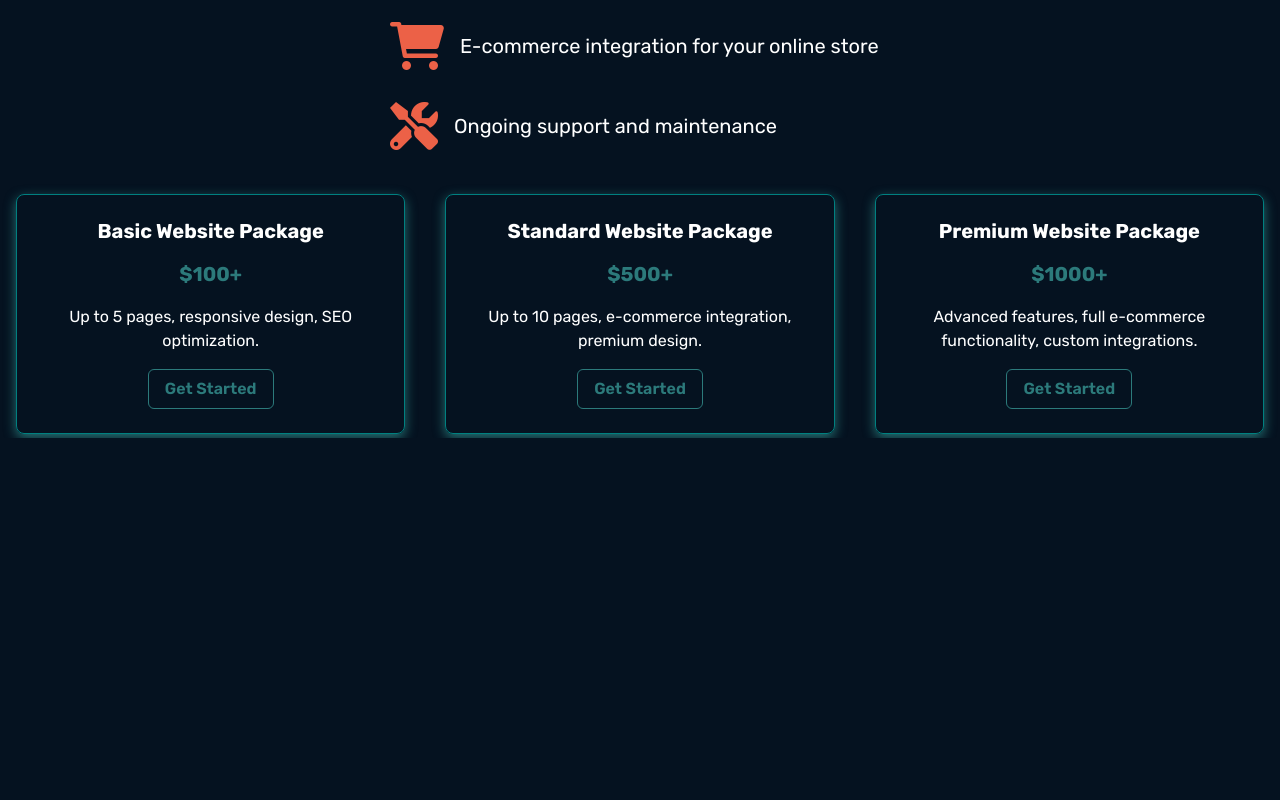
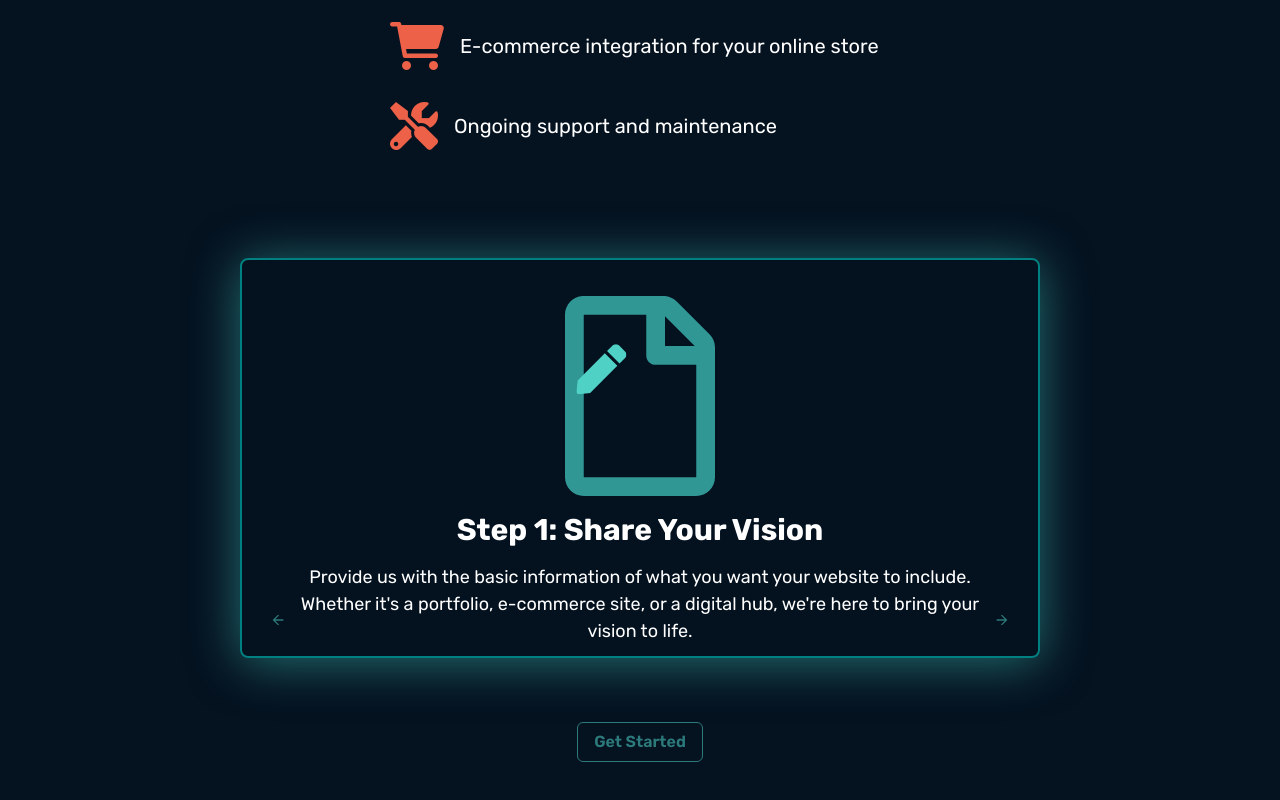
Before and after one commit to AuchnotOuch/alswebservices, a React (Create React App) app in the folder frontend/: page / in a window 1280 px wide. Shown: the part 1050-1850 px from the top of the page. Before the commit the page ends 1488 px from the top, so only its background shows below. Built offline with nearby package versions, Linux system fonts and the light colour scheme.

Commit message:
made code more modular for the slides on the landing page and created a confetti effect

```diff
--- a/frontend/package.json
+++ b/frontend/package.json
@@ -3,6 +3,7 @@
   "version": "0.1.0",
   "private": true,
   "dependencies": {
+    "@chakra-ui/icons": "^2.1.1",
     "@chakra-ui/react": "^2.8.2",
     "@emotion/react": "^11.13.3",
     "@emotion/styled": "^11.13.0",
--- a/frontend/src/components/HeroSection.js
+++ b/frontend/src/components/HeroSection.js
@@ -34,7 +34,7 @@ const HeroSection = () => {
                     </Text>
 
                     {/* Down arrow button for smooth scrolling */}
-                    <ScrollLink to="services" smooth={true} duration={500} offset={-100}>
+                    <ScrollLink to="guarantees" smooth={true} duration={500} offset={-100}>
                         <IconButton
                             aria-label="Scroll down"
                             icon={<FaArrowDown />}
--- a/frontend/src/components/ServiceHighlight.js
+++ b/frontend/src/components/ServiceHighlight.js
@@ -1,102 +1,162 @@
-import React from 'react';
-import { SimpleGrid, Box, Heading, Text, Button, VStack } from "@chakra-ui/react";
+import React, { useState, useEffect } from 'react';
+import { VStack, Box, IconButton, Button, HStack } from "@chakra-ui/react";
+import { motion } from "framer-motion";
+import { ArrowBackIcon, ArrowForwardIcon } from "@chakra-ui/icons";
 import { useNavigate } from 'react-router-dom';
+import SlideOne from './ServiceSlides/SlideOne';
+import SlideTwo from './ServiceSlides/SlideTwo';
+import SlideThree from './ServiceSlides/SlideThree';
+import SlideFour from './ServiceSlides/SlideFour';
 
 const ServiceHighlight = () => {
+    const [currentSlide, setCurrentSlide] = useState(0);
     const navigate = useNavigate();
 
-    const handleGetStartedClick = (serviceType) => {
-        navigate(`/services/${serviceType}`);
+    const slides = [<SlideOne />, <SlideTwo />, <SlideThree />, <SlideFour />];
+
+    const handleNextSlide = () => {
+        setCurrentSlide((prevSlide) => (prevSlide + 1) % slides.length);
     };
 
+    const handlePreviousSlide = () => {
+        setCurrentSlide((prevSlide) => (prevSlide - 1 + slides.length) % slides.length);
+    };
+
+    const handleGetStarted = () => {
+        navigate("/build");
+    };
+
+    // Confetti animation
+    const createConfetti = () => {
+        const container = document.getElementById("confetti-container");
+        if (!container) return;
+
+        const colors = ['#FF595E', '#FFCA3A', '#8AC926', '#1982C4', '#6A4C93'];
+
+        for (let i = 0; i < 100; i++) {
+            const confetti = document.createElement("div");
+            confetti.className = "confetti-piece";
+            const color = colors[Math.floor(Math.random() * colors.length)];
+            confetti.style.backgroundColor = color;
+            container.appendChild(confetti);
+
+            // Random positioning and size
+            const size = Math.random() * 8 + 4 + 'px';
+            confetti.style.width = size;
+            confetti.style.height = size;
+
+            // Start at the bottom
+            confetti.style.left = '50%';
+            confetti.style.bottom = '0';
+            confetti.style.position = 'absolute';
+
+            // Explosion effect with wider horizontal and vertical spread
+            const explosionX = (Math.random() - 0.5) * 1500;  // Wide horizontal spread
+            const explosionY = -(Math.random() * 500 + 300);  // Vertical burst upward
+            const initialSpeed = Math.random() * 200 + 500;  // Speed for explosion phase
+
+            // Animate the explosion phase (burst) and drift down (slow phase)
+            confetti.animate([
+                { transform: `translateY(0) translateX(0)`, opacity: 1 },
+                { transform: `translateY(${explosionY}px) translateX(${explosionX}px)`, opacity: 1 }
+            ], {
+                duration: initialSpeed,
+                easing: 'ease-out',
+                iterations: 1,
+            });
+
+            // Drift down effect with random falling speed and a slight float effect
+            const driftSpeed = Math.random() * 3000 + 4000;  // Slow drift down
+            setTimeout(() => {
+                confetti.animate([
+                    { transform: `translateY(${explosionY}px) translateX(${explosionX}px)`, opacity: 1 },
+                    { transform: `translateY(1000px) translateX(${explosionX}px)`, opacity: 0 }
+                ], {
+                    duration: driftSpeed,
+                    easing: 'ease-in',
+                    iterations: 1,
+                });
+            }, initialSpeed);  // Delay drift down until explosion finishes
+
+            // Remove the confetti after animation
+            setTimeout(() => {
+                confetti.remove();
+            }, initialSpeed + driftSpeed);
+        }
+    };
+
+    // Automatically advance slides and trigger confetti on slide 4
+    useEffect(() => {
+        const interval = setInterval(() => {
+            handleNextSlide();
+        }, 8000); // 8-second interval per slide
+
+        return () => clearInterval(interval);
+    }, []);
+
+    useEffect(() => {
+        if (currentSlide === 3) {
+            createConfetti(); // Trigger confetti on slide 4
+        }
+    }, [currentSlide]);
+
     return (
-        <Box id="services" py={1} px={4} bg="transparent" >
-            <SimpleGrid columns={[1, null, 3]} spacing="40px" bg="transparent">
-                {/* Basic Package */}
-                <Box
-                    borderWidth="1px"
-                    borderRadius="lg"
-                    borderColor="teal"
-                    color="white"
-                    overflow="hidden"
-                    p={6}
-                    bg="transparent"
-                    boxShadow="0 4px 12px rgba(56, 178, 172, 0.6)"
-                    textAlign="center"
-                    height="full"  // Ensure the box is full height
+        <VStack spacing={8} alignItems="center" justify="center" h="80vh" bg="transparent" position="relative" zIndex={99}>
+            {/* Slide Container */}
+            <Box
+                borderWidth="2px"
+                borderColor="teal"
+                borderRadius="lg"
+                bg="rgba(5, 18, 32, .7)"
+                p={9}
+                boxShadow="0 4px 50px rgba(56, 178, 172, 0.6)"
+                w="100%"
+                maxW="800px"
+                maxH="400px"
+                textAlign="center"
+                position="relative"
+                zIndex={1}
+            >
+                <motion.div
+                    key={currentSlide}
+                    initial={{ opacity: 0, y: -20 }}
+                    animate={{ opacity: 1, y: 0 }}
+                    transition={{ duration: 0.5 }}
                 >
-                    <VStack spacing={4} justifyContent="space-between" height="full" bg="transparent">
-                        <Heading size="md">Basic Website Package</Heading>
-                        <Text fontWeight="bold" fontSize="xl" color="teal.600">$100+</Text>
-                        <Text>Up to 5 pages, responsive design, SEO optimization.</Text>
-                        <Button
-                            colorScheme="teal"
-                            variant="outline"
-                            size="md"
-                            onClick={() => handleGetStartedClick('basic')}
-                        >
-                            Get Started
-                        </Button>
-                    </VStack>
-                </Box>
+                    {slides[currentSlide]}
+                </motion.div>
 
-                {/* Standard Package */}
-                <Box
-                    borderWidth="1px"
-                    borderRadius="lg"
-                    overflow="hidden"
-                    borderColor="teal"
-                    color="white"
-                    p={6}
-                    bg="transparent"
-                    boxShadow="0 4px 12px rgba(56, 178, 172, 0.6)"
-                    textAlign="center"
-                    height="full"  // Ensure the box is full height
-                >
-                    <VStack spacing={4} justifyContent="space-between" height="full">
-                        <Heading size="md">Standard Website Package</Heading>
-                        <Text fontWeight="bold" fontSize="xl" color="teal.600">$500+</Text>
-                        <Text>Up to 10 pages, e-commerce integration, premium design.</Text>
-                        <Button
-                            colorScheme="teal"
-                            variant="outline"
-                            size="md"
-                            onClick={() => handleGetStartedClick('standard')}
-                        >
-                            Get Started
-                        </Button>
-                    </VStack>
-                </Box>
+                <Box id="confetti-container" position="absolute" top={0} left={0} width="100%" height="100%" zIndex={0}></Box>
+                {/* Arrow buttons inside the slide container, positioned at the bottom */}
+                <HStack justify="space-between" position="absolute" bottom={4} left={4} right={4} zIndex={2}>
+                    <IconButton
+                        icon={<ArrowBackIcon />}
+                        colorScheme="teal"
+                        variant="ghost"
+                        onClick={handlePreviousSlide}
+                        cursor="pointer"
+                        zIndex={99}  // Ensure it's on top of everything
+                    />
+                    <IconButton
+                        icon={<ArrowForwardIcon />}
+                        colorScheme="teal"
+                        variant="ghost"
+                        onClick={handleNextSlide}
+                        cursor="pointer"
+                        zIndex={99}  // Ensure it's on top of everything
+                    />
+                </HStack>
+            </Box>
 
-                {/* Premium Package */}
-                <Box
-                    borderWidth="1px"
-                    borderRadius="lg"
-                    borderColor="teal"
-                    color="white"
-                    overflow="hidden"
-                    p={6}
-                    bg="transparent"
-                    boxShadow="0 4px 12px rgba(56, 178, 172, 0.6)"
-                    textAlign="center"
-                    height="full"  // Ensure the box is full height
-                >
-                    <VStack spacing={4} justifyContent="space-between" height="full">
-                        <Heading size="md">Premium Website Package</Heading>
-                        <Text fontWeight="bold" fontSize="xl" color="teal.600">$1000+</Text>
-                        <Text>Advanced features, full e-commerce functionality, custom integrations.</Text>
-                        <Button
-                            colorScheme="teal"
-                            variant="outline"
-                            size="md"
-                            onClick={() => handleGetStartedClick('premium')}
-                        >
-                            Get Started
-                        </Button>
-                    </VStack>
-                </Box>
-            </SimpleGrid>
-        </Box>
+            {/* Get Started Button */}
+            <HStack spacing={4} mt={8}>
+                <Button colorScheme="teal" variant="outline" onClick={handleGetStarted}>
+                    Get Started
+                </Button>
+            </HStack>
+
+            {/* Confetti Container */}
+        </VStack>
     );
 };
 
--- /dev/null
+++ b/frontend/src/components/ServiceSlides/SlideFour.js
@@ -0,0 +1,24 @@
+import React from 'react';
+import { VStack, Heading, Text, Box } from "@chakra-ui/react";
+
+const SlideFour = () => {
+    return (
+        <Box
+            position="relative"
+            height="100%"
+            display="flex"
+            alignItems="center"
+            justifyContent="center"
+            bg="transparent"
+            flexDirection="column"
+            textAlign="center"
+        >
+            <Heading size="lg" color="white">Step 4: Watch Your Vision Come to Life</Heading>
+            <Text fontSize="lg" color="white" mt={4}>
+                Once everything is finalized, sit back and watch your website come to life. Your digital presence will be enhanced with a professional, engaging website.
+            </Text>
+        </Box>
+    );
+};
+
+export default SlideFour;
--- /dev/null
+++ b/frontend/src/components/ServiceSlides/SlideOne.js
@@ -0,0 +1,47 @@
+import React from 'react';
+import { VStack, Icon, Box, Text, Heading } from "@chakra-ui/react";
+import { motion } from "framer-motion";
+import { FaPen, FaRegFile } from "react-icons/fa"; // Pen and Paper Icon
+
+const SlideOne = () => {
+    const penMotion = {
+        initial: { x: 0, y: 0 },
+        animate: {
+            x: [0, 100, 0], // Moves horizontally across the paper
+            y: [0, 30, 60, 90, 120], // Simulates lines being written
+        },
+        transition: {
+            repeat: Infinity,
+            duration: 5, // Adjust duration for smoother motion
+            ease: "easeInOut",
+        },
+    };
+
+    return (
+        <VStack spacing={4} align="center">
+            <Box position="relative" width="200px" height="200px">
+                {/* Paper Icon */}
+                <Icon as={FaRegFile} w={200} h={200} color="teal.500" />
+
+                {/* Pen Icon */}
+                <motion.div
+                    initial="initial"
+                    animate="animate"
+                    transition="transition"
+                    style={{ position: "absolute", top: 30, left: 20 }}
+                    {...penMotion}
+                >
+                    <Icon as={FaPen} w={50} h={50} color="teal.300" />
+                </motion.div>
+            </Box>
+
+            <Heading size="lg" color="white">Step 1: Share Your Vision</Heading>
+            <Text fontSize="lg" color="white" textAlign="center">
+                Provide us with the basic information of what you want your website to include.
+                Whether it's a portfolio, e-commerce site, or a digital hub, we're here to bring your vision to life.
+            </Text>
+        </VStack>
+    );
+};
+
+export default SlideOne;
--- /dev/null
+++ b/frontend/src/components/ServiceSlides/SlideThree.js
@@ -0,0 +1,64 @@
+import React, { useEffect } from 'react';
+import { VStack, Heading, Text } from "@chakra-ui/react";
+import { motion, useAnimation } from "framer-motion";
+import { Icon } from "@chakra-ui/icons";
+import { FaCalendarAlt, FaPen } from "react-icons/fa";
+
+const SlideThree = () => {
+    const penControls = useAnimation();
+
+    useEffect(() => {
+        // Start the pen animation after the calendar icon fades in
+        const sequence = async () => {
+            await penControls.start({ opacity: 1 });
+            await penControls.start({
+                x: [0, 15, 30, 15, 0, -15, -30, -15, 0],  // Creating a circular path in place
+                y: [0, 15, 0, -15, -30, -15, 0, 15, 0],
+                transition: {
+                    duration: 2,  // Adjust the duration for a smooth circle motion
+                    ease: "linear",
+                },
+            });
+        };
+        sequence();
+    }, [penControls]);
+
+    return (
+        <VStack spacing={6} alignItems="center" position="relative">
+            <motion.div
+                initial={{ opacity: 0 }}
+                animate={{ opacity: 1 }}
+                transition={{ duration: 1 }}
+                style={{ zIndex: 1 }}
+            >
+                <Icon as={FaCalendarAlt} w={200} h={200} color="teal.400" />
+            </motion.div>
+
+            <motion.div
+                initial={{ opacity: 0 }}
+                animate={penControls}
+                style={{
+                    position: "absolute",
+                    top: "25%",   // Adjust to keep pen within calendar bounds
+                    zIndex: 2,
+                }}
+            >
+                <Icon as={FaPen} boxSize={6} color="white" />
+            </motion.div>
+
+            <motion.div
+                initial={{ opacity: 0, y: -10 }}
+                animate={{ opacity: 1, y: 0 }}
+                transition={{ duration: 1 }}
+            >
+                <Heading size="lg" color="white">Step 3: Book an Appointment</Heading>
+                <Text fontSize="lg" color="white" mt={4}>
+                    Schedule a consultation with us to discuss your project in detail and solidify the game plan.
+                    No upfront payments required until after the consultation!
+                </Text>
+            </motion.div>
+        </VStack>
+    );
+};
+
+export default SlideThree;
--- /dev/null
+++ b/frontend/src/components/ServiceSlides/SlideTwo.js
@@ -0,0 +1,36 @@
+import React from 'react';
+import { VStack, Icon, Heading, Text } from "@chakra-ui/react";
+import { motion } from "framer-motion";
+import { MdCheckBox } from 'react-icons/md';
+
+const SlideTwo = () => {
+    const checkboxes = [1, 2, 3, 4]; // Array to represent each checkbox
+
+    const fadeIn = {
+        initial: { opacity: 0 },
+        animate: { opacity: 1 },
+        transition: { duration: 0.5 }
+    };
+
+    return (
+        <VStack spacing={1} alignItems="center" justify="center" h="100%" w="100%">
+            {checkboxes.map((_, index) => (
+                <motion.div
+                    key={index}
+                    initial="initial"
+                    animate="animate"
+                    transition={{ delay: index * 0.3, ...fadeIn.transition }} // Delay each checkbox
+                    variants={fadeIn}
+                >
+                    <Icon as={MdCheckBox} boxSize={10} color="teal.500" />
+                </motion.div>
+            ))}
+            <Heading size="lg" color="white">Step 2: Choose Your Add-ons</Heading>
+            <Text fontSize="lg" color="white" mt={4}>
+                Select from a wide range of additional features like e-commerce, live chat, SEO optimization, and more to enhance your website's functionality and user experience.
+            </Text>
+        </VStack>
+    );
+};
+
+export default SlideTwo;
```
Also changed, not shown: frontend/src/index.css (+7 -0 lines), 1 other file (tests, documents, lock files or other folders).
